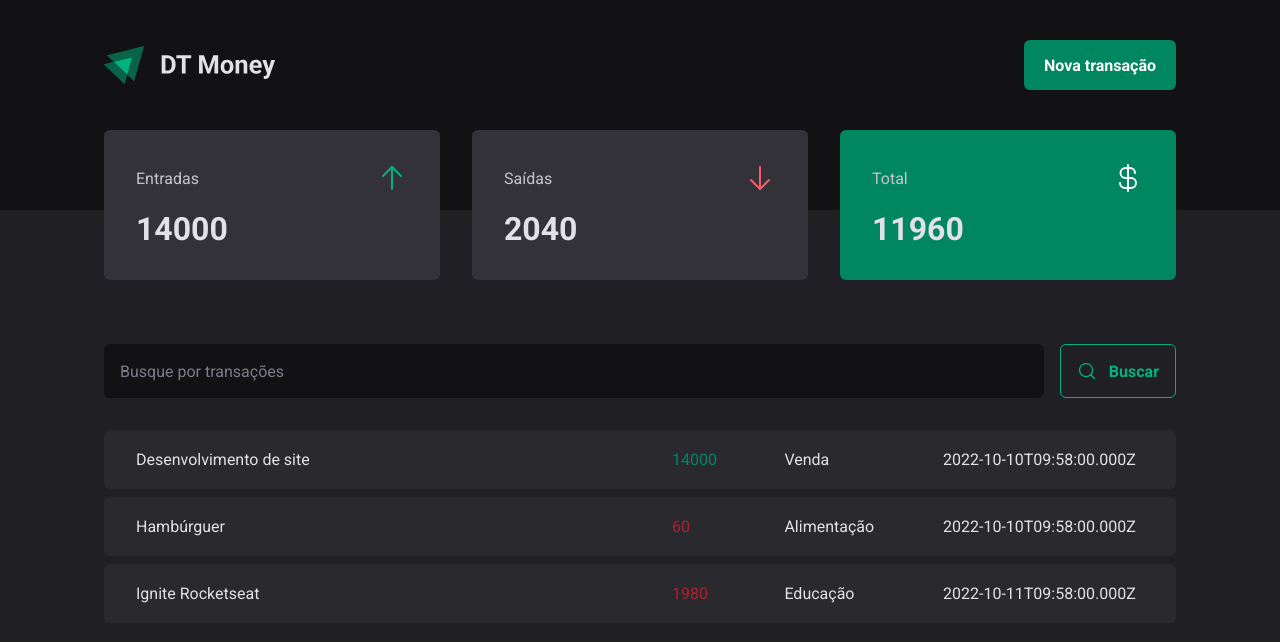
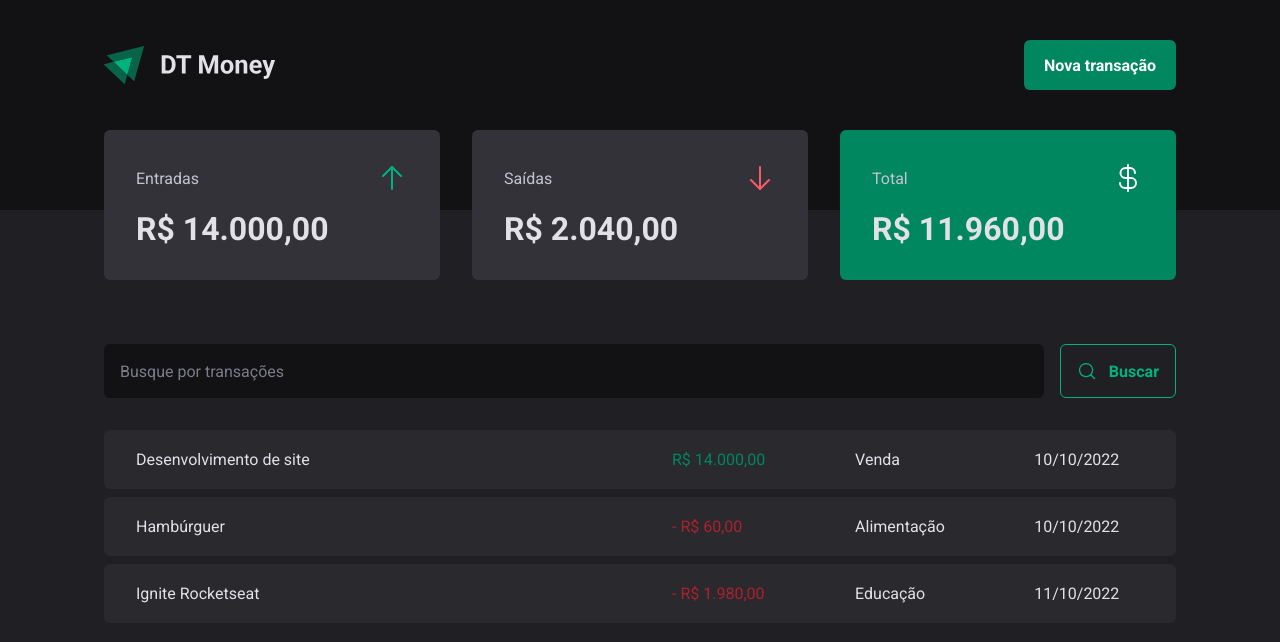
Before and after one commit to lucasmgsilva/dt-money, a React (Vite) app: page / in a window 1280 px wide. Shown: the top 642 px of the page. Built offline with nearby package versions, Linux system fonts and the light colour scheme; data requests are answered from the project's data file.

Commit message:
Formatando valores

```diff
--- a/src/components/Summary/index.tsx
+++ b/src/components/Summary/index.tsx
@@ -2,6 +2,7 @@
 import { ArrowDown, ArrowUp, CurrencyDollar } from 'phosphor-react'
 import { useContext } from "react";
 import { TransactionsContext } from "../../contexts/TransactionsContext";
+import { priceFormatter } from "../../utils/formatter";
 
 export function Summary(){
     const { transactions } = useContext(TransactionsContext);
@@ -29,7 +30,7 @@
                     <span>Entradas</span>
                     <ArrowUp size={32} color="#00b37e"/>
                 </header>
-                <strong>{summary.income}</strong>
+                <strong>{priceFormatter.format( summary.income)}</strong>
             </SummaryCard>
 
             <SummaryCard>
@@ -37,7 +38,7 @@
                     <span>Saídas</span>
                     <ArrowDown size={32} color="#f75a68"/>
                 </header>
-                <strong>{summary.outcome}</strong>
+                <strong>{priceFormatter.format( summary.outcome)}</strong>
             </SummaryCard>
 
             <SummaryCard variant="green">
@@ -45,7 +46,7 @@
                     <span>Total</span>
                     <CurrencyDollar size={32} color="#fff"/>
                 </header>
-                <strong>{summary.total}</strong>
+                <strong>{priceFormatter.format( summary.total)}</strong>
             </SummaryCard>
         </SummaryContainer>
     )
--- a/src/pages/Transactions/index.tsx
+++ b/src/pages/Transactions/index.tsx
@@ -2,6 +2,7 @@
 import { Header } from "../../components/Header";
 import { Summary } from "../../components/Summary";
 import { TransactionsContext } from "../../contexts/TransactionsContext";
+import { dateFormatter, priceFormatter } from "../../utils/formatter";
 import { SearchForm } from "./components/SearchForm";
 import { PriceHighlight, TransactionsContainer, TransactionsTable } from "./styles";
 
@@ -20,10 +21,12 @@
                             <tr key={transaction.id}>
                                 <td width="50%">{transaction.description}</td>
                                 <td>
-                                    <PriceHighlight variant={transaction.type}>{transaction.price}</PriceHighlight>
+                                    <PriceHighlight variant={transaction.type}>
+                                        {transaction.type === 'outcome' && '- '}
+                                        {priceFormatter.format(transaction.price)}</PriceHighlight>
                                 </td>
                                 <td>{transaction.category}</td>
-                                <td>{transaction.createdAt}</td>
+                                <td>{dateFormatter.format(new Date(transaction.createdAt))}</td>
                             </tr>
                         ))}
                     </tbody>
--- /dev/null
+++ b/src/utils/formatter.ts
@@ -0,0 +1,6 @@
+export const dateFormatter = new Intl.DateTimeFormat('pt-BR');
+
+export const priceFormatter = new Intl.NumberFormat('pt-BR', {
+    style: 'currency',
+    currency: 'BRL'
+})
```
